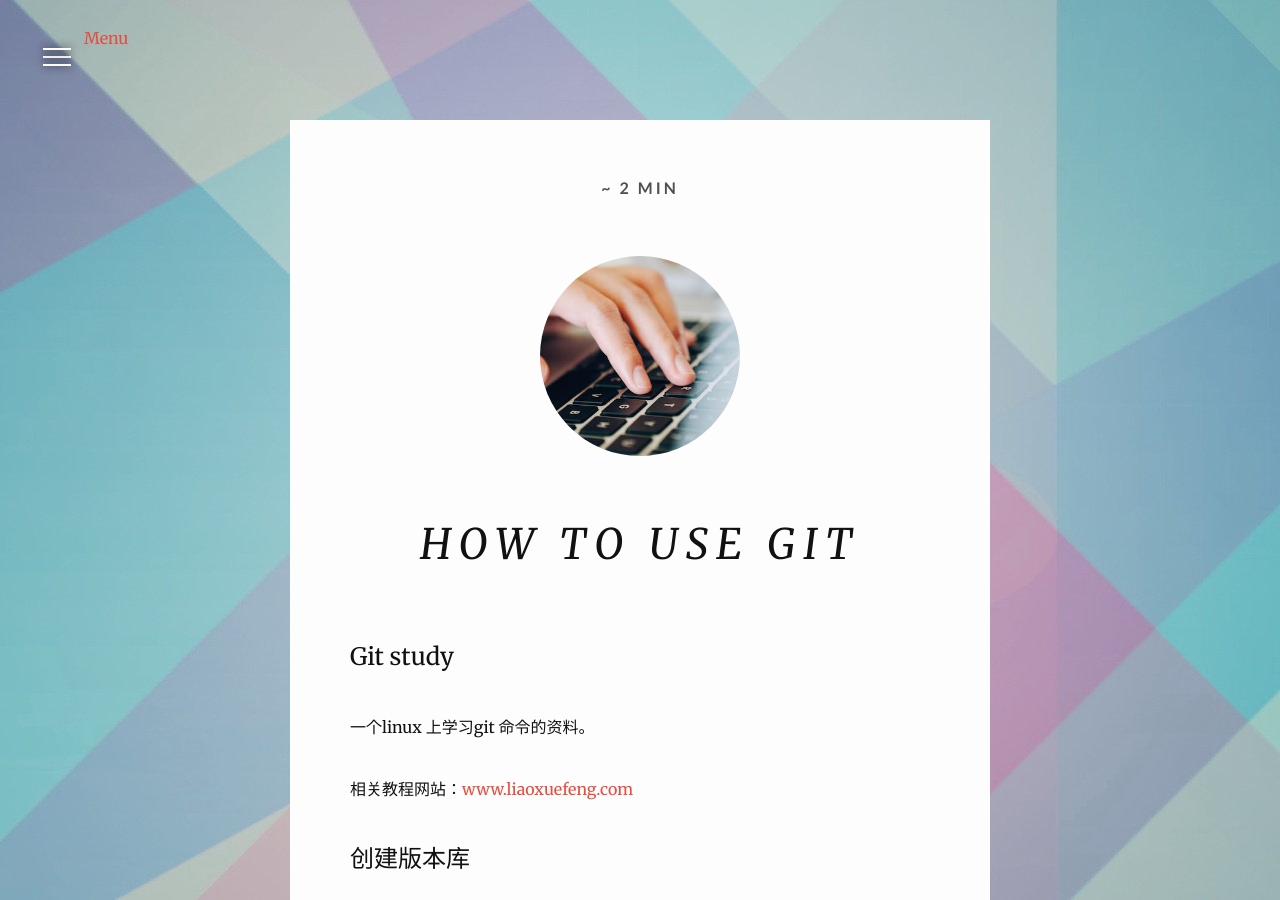
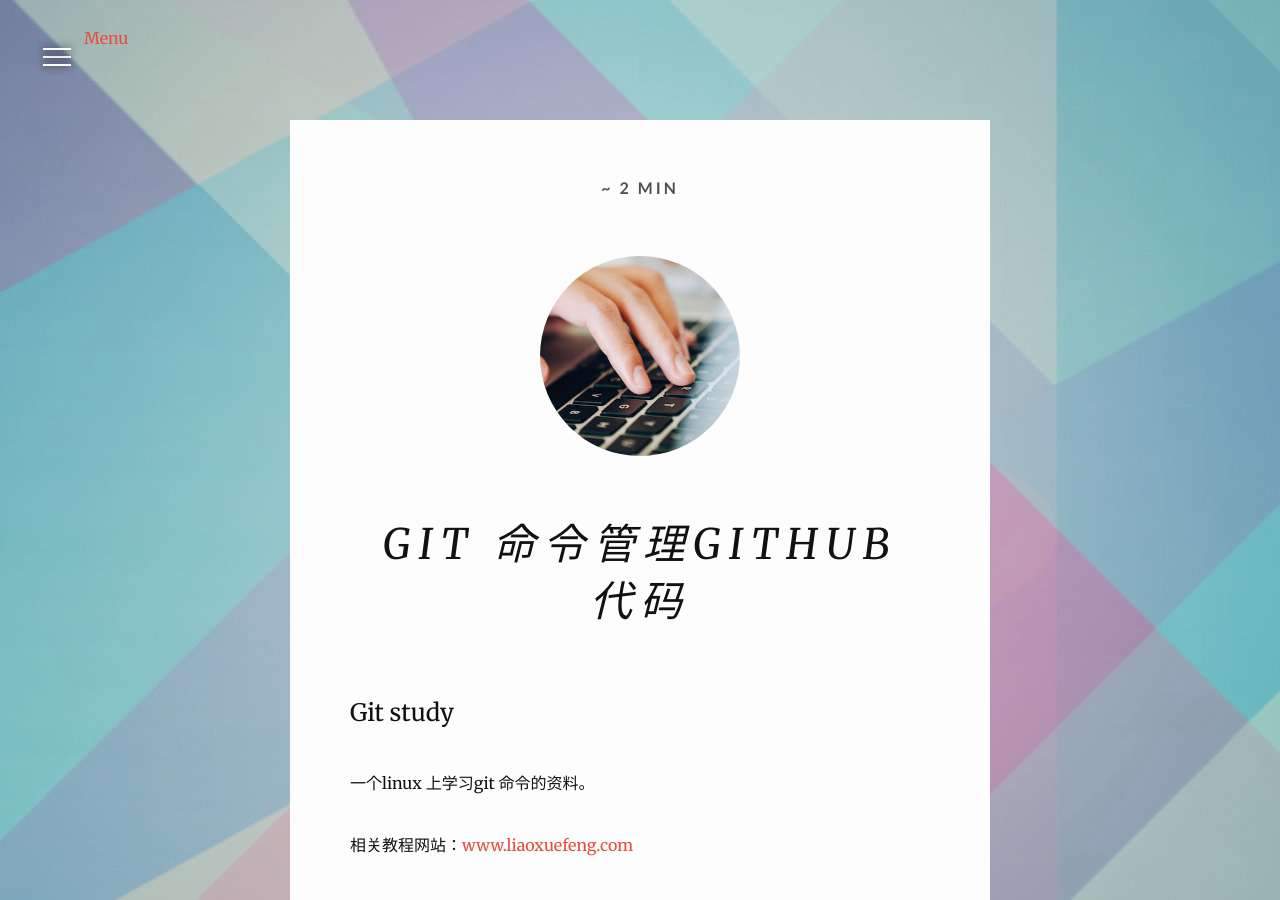
Before and after one commit to Matcai/Matcai.github.io, a Jekyll site: the page built from _posts/Github/2015-12-17-how-to-use-git.md, in a window 1280 px wide and 900 px high. Built offline with Jekyll 4.4.1, drawn with Linux system fonts in a browser that asks for light colours; nearby versions of some CDN libraries; comment, search, counter and statistics services are not loaded.

Commit message:
修改标题

```diff
--- a/_posts/Github/2015-12-17-how-to-use-git.md
+++ b/_posts/Github/2015-12-17-how-to-use-git.md
@@ -1,6 +1,6 @@
 ---
 layout: post
-title: "How to use Git"
+title: "Git 命令管理Github 代码"
 date: '2015-12-17 19:36:00'
 backgrounds:
     - /assets/images/posts/bg9.jpg
```
